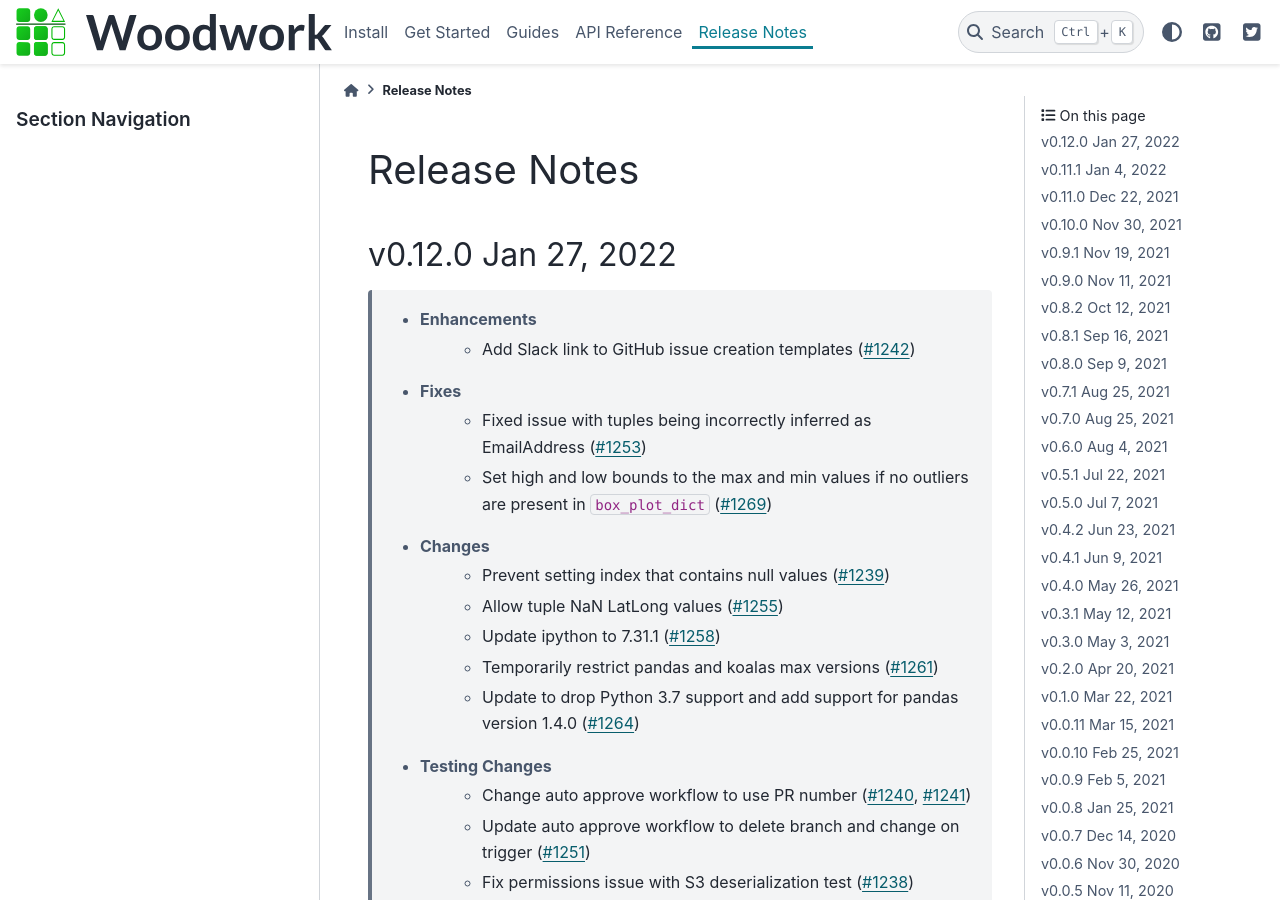
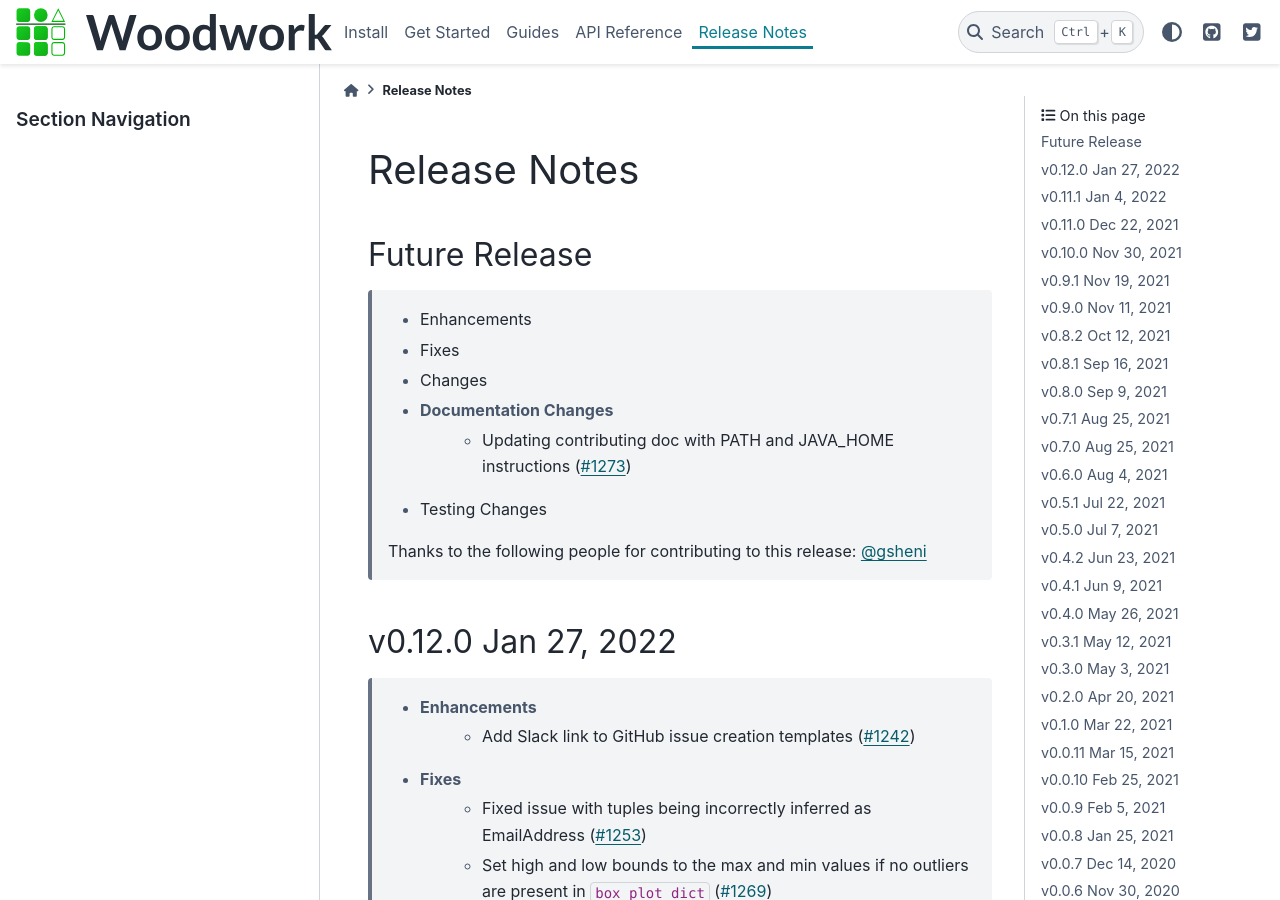
Before and after one commit to alteryx/woodwork, a Sphinx documentation site: the page built from docs/source/release_notes.rst, in a window 1280 px wide and 900 px high. Built offline with Sphinx 7.4.7 and the PyData theme 0.15.4, drawn with Linux system fonts in a browser that asks for light colours; comment, search, counter and statistics services are not loaded.

Commit message:
fix release notes

```diff
--- a/docs/source/release_notes.rst
+++ b/docs/source/release_notes.rst
@@ -3,15 +3,18 @@
 Release Notes
 -------------
 
-.. Future Release
-  ==============
+Future Release
+==============
     * Enhancements
     * Fixes
     * Changes
     * Documentation Changes
+        * Updating contributing doc with PATH and JAVA_HOME instructions (:pr:`1273`)
     * Testing Changes
 
-.. Thanks to the following people for contributing to this release:
+    Thanks to the following people for contributing to this release:
+    :user:`gsheni`
+
 
 v0.12.0 Jan 27, 2022
 ====================
```
Also changed, not shown: docs/source/install.ipynb.
